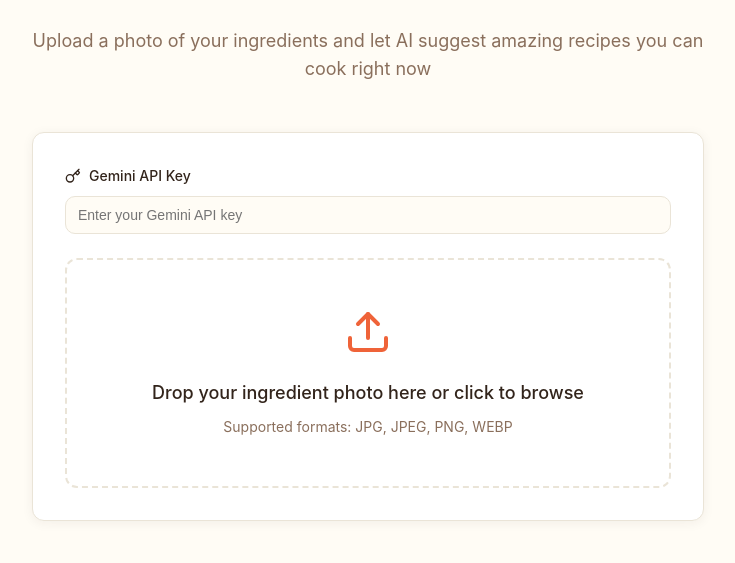
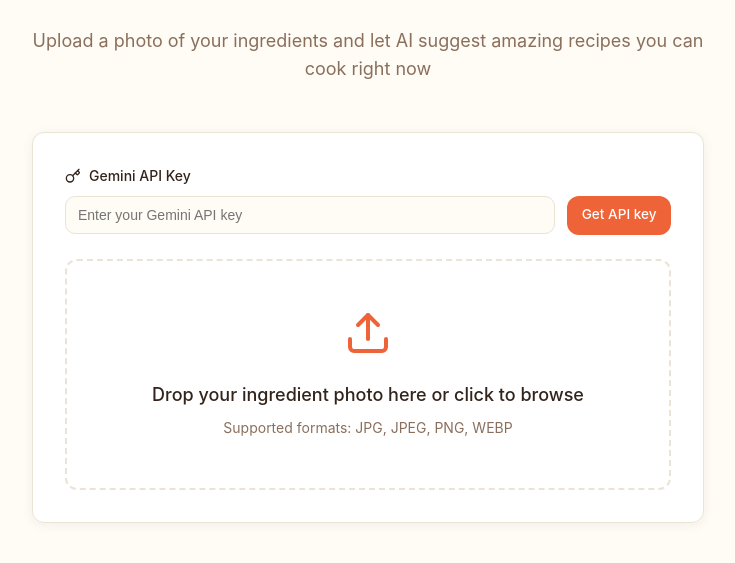
Before and after one commit to Wills17/Fridge2Dish, a FastAPI app: page / in a window 1280 px wide. Shown: the part 256-819 px from the top of the page, without its empty margins (272-1007 px from the left). Run offline with FastAPI, Linux system fonts and the light colour scheme; some libraries are stand-ins or nearby versions.

Commit message:
Enhance API key input section with a link to obtain the key and improve layout.

```diff
--- a/static/styles.css
+++ b/static/styles.css
@@ -208,6 +208,7 @@ body {
     background: var(--background);
     color: var(--foreground);
     transition: all 0.2s;
+    flex: 1;
 }
 
 .api-key-input:focus {
@@ -215,6 +216,30 @@ body {
     border-color: var(--ring);
     box-shadow: 0 0 0 2px hsla(14, 85%, 58%, 0.1);
 }
+
+.api-key-row {
+    display: flex;
+    align-items: center;
+    gap: 0.75rem;
+    width: 100%;
+}
+
+.get-api-key-inline {
+    white-space: nowrap;
+    padding: 0.55rem 0.9rem;
+    background: var(--primary);
+    color: var(--primary-foreground);
+    border-radius: var(--radius);
+    text-decoration: none;
+    font-size: 0.85rem;
+    font-weight: 500;
+    transition: var(--transition-smooth);
+}
+
+.get-api-key-inline:hover {
+    background: hsl(14, 85%, 52%);
+}
+
 
 /* Upload Area */
 .upload-area {
--- a/templates/index.html
+++ b/templates/index.html
@@ -80,12 +80,19 @@
                             </svg>
                             Gemini API Key
                         </label>
-                        <input
-                            type="password"
-                            id="apiKey"
-                            class="api-key-input"
-                            placeholder="Enter your Gemini API key"
-                        >
+                        <div class="api-key-row">
+                            <input
+                                type="password"
+                                id="apiKey"
+                                class="api-key-input"
+                                placeholder="Enter your Gemini API key">
+
+                            <a href="https://aistudio.google.com/app/apikey"
+                                target="_blank"
+                                class="get-api-key-inline">
+                                Get API key
+                            </a>
+                        </div>
                     </div>
 
                     <!-- Upload Area -->
```
